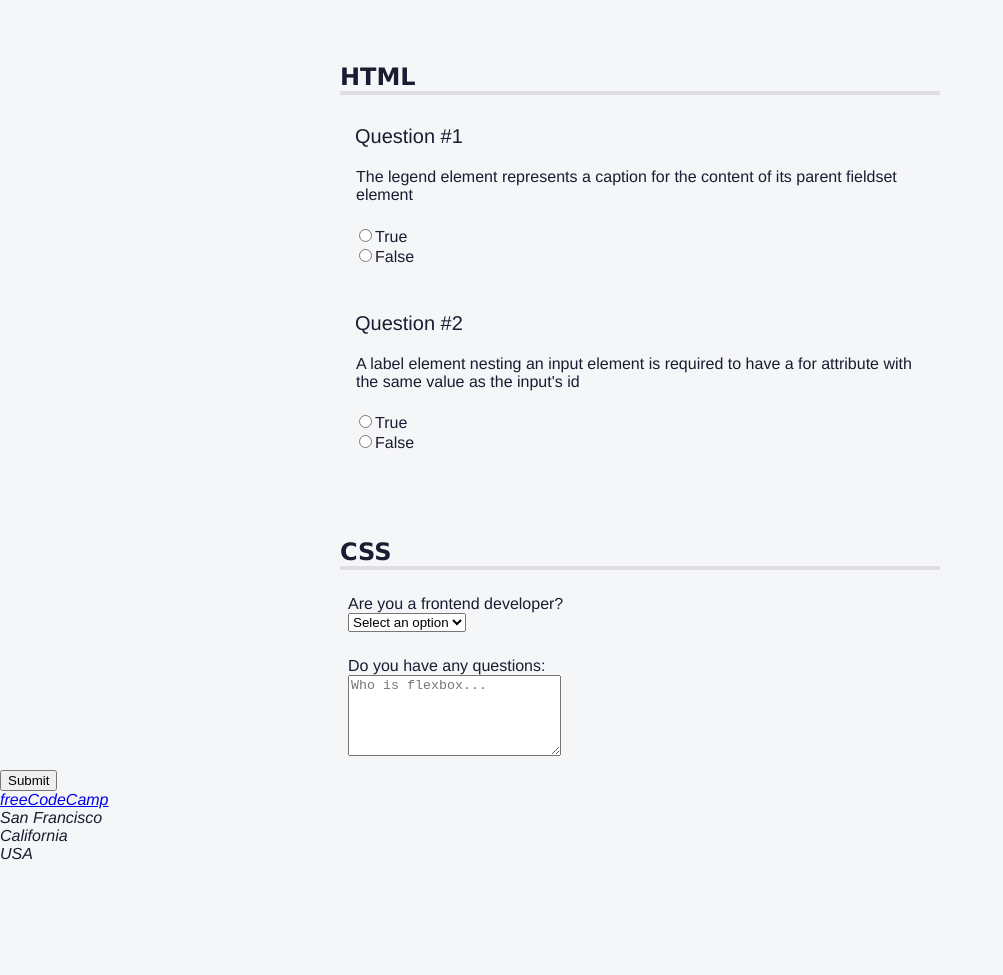
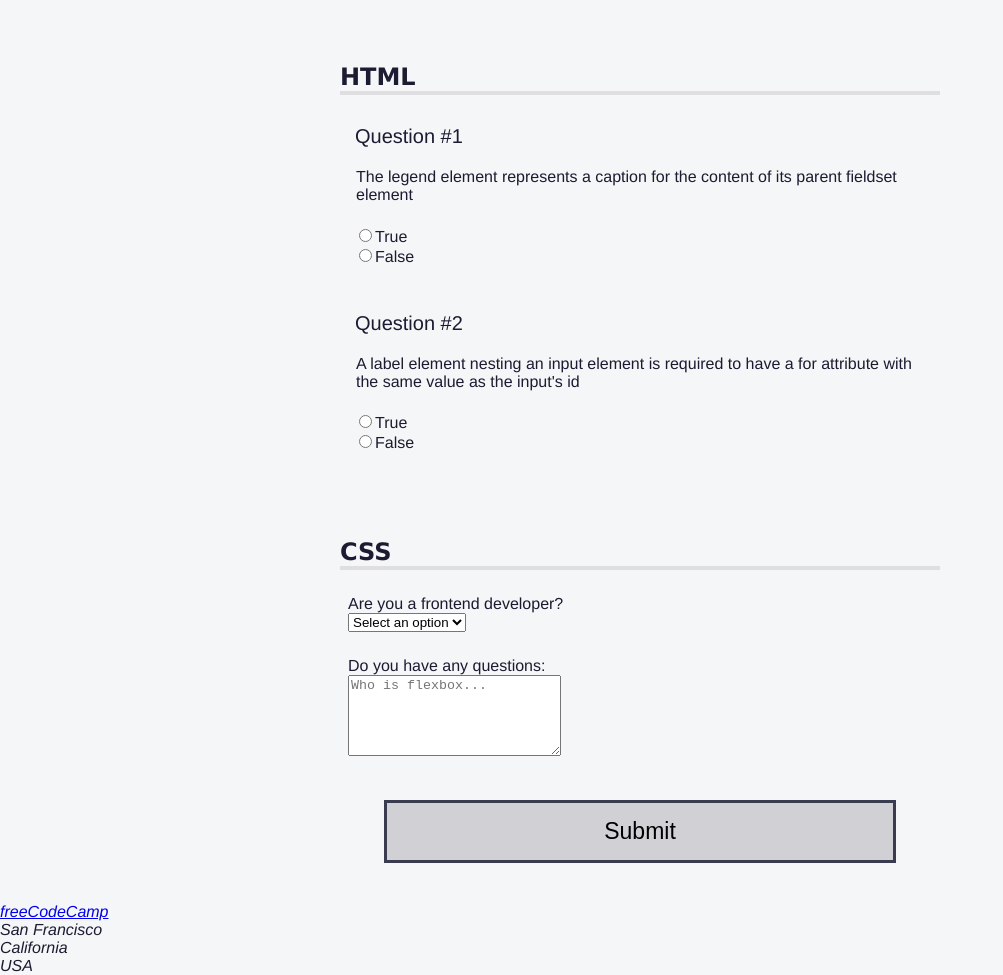
Before and after one commit to reubengermain12/Accessibility_Quiz, a plain HTML site: page index.html in a window 1280 px wide. Shown: the part 271-1246 px from the top of the page, without its empty margins (0-1003 px from the left). Before the commit the page ends 1134 px from the top, so only its background shows below. Drawn offline with Linux system fonts and the light colour scheme.

Commit message:
gave the submit button a freeCodeCamp-style design

```diff
--- a/styles.css
+++ b/styles.css
@@ -133,6 +133,16 @@ p::before {
   padding: 0%;
 }
 
+button {
+  display: block;
+  margin: 40px auto;
+  width: 40%;
+  padding: 15px;
+  font-size: 23px;
+  background: #d0d0d5;
+  border: 3px solid #3b3b4f;
+}
+
 .sr-only {
   position: absolute;
   width: 1px;
```
